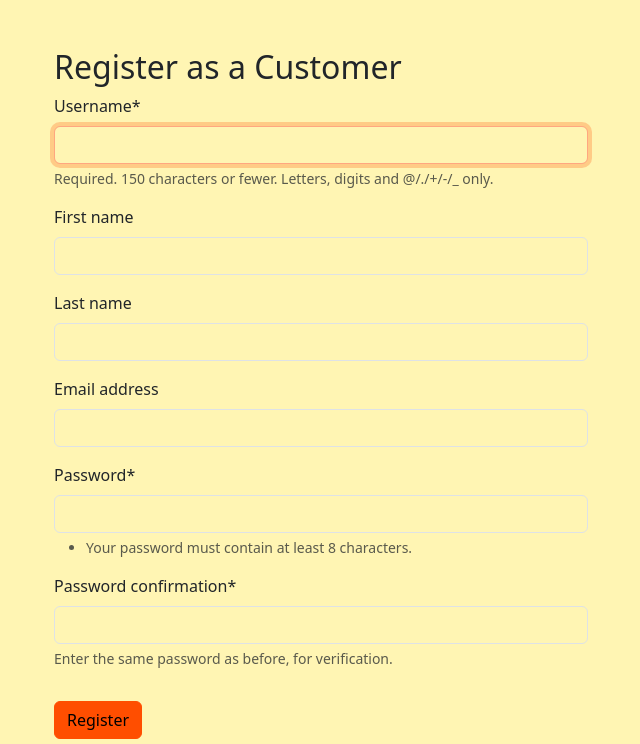
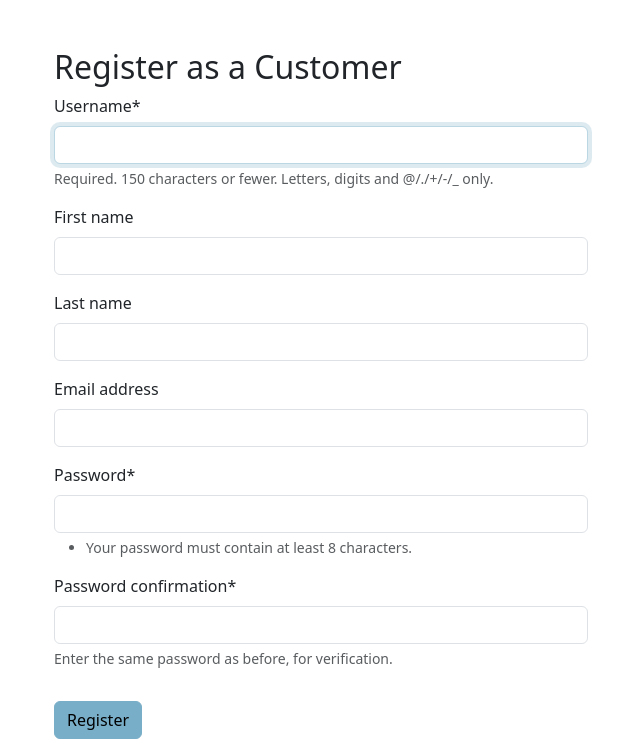
Before and after one commit to FazleRabbbiferdaus172/ScanAppetite, a Django app: page /register/customer/ in a window 1280 px wide. Shown: the part 56-800 px from the top of the page, without its empty margins (319-959 px from the left). Run offline with Django 5.2, Linux system fonts and the light colour scheme; some libraries are stand-ins or nearby versions.

Commit message:
color reset

```diff
--- a/core/static/scss/custom-bootstrap.scss
+++ b/core/static/scss/custom-bootstrap.scss
@@ -5,14 +5,14 @@
 // @import "../../../node_modules/bootstrap/scss/variables";
 
 /* Override Bootstrap's default theme colors */
-$primary: #FF4E00; /* Deep orange */
-$secondary: #F4F1DE; /* Vibrant orange */
+$primary: #79aec8; /* Deep orange */
+$secondary: #417690; /* Vibrant orange */
 $light: #FFD2B3; /* Light peach */
 $dark: #2E2E2E; /* Dark gray */
 $gray: #B0B0B0; /* Neutral gray */
 $background: #262322; /* Light gray for backgrounds */
 $surface: #FFFFFF; /* White for cards and surfaces */
-$body-bg: #fff5b3; /* Body background color */
+$body-bg: #fff; /* Body background color */
 
 /* Import Bootstrap's components */
 @import "../../../node_modules/bootstrap/scss/bootstrap";
--- a/core/templates/admin/index.html
+++ b/core/templates/admin/index.html
@@ -4,7 +4,7 @@
 {% block extrastyle %}
     {{ block.super }}
     <link rel="stylesheet" type="text/css" href="{% static 'css/admin_dashboard.css' %}">
-    <link rel="stylesheet" type="text/css" href="{% static 'css/admin_site_override.css' %}">
+{#    <link rel="stylesheet" type="text/css" href="{% static 'css/admin_site_override.css' %}">#}
 {% endblock %}
 
 {% block content %}
```
Also changed, not shown: core/static/css/custom-bootstrap.css, 1 other file.
